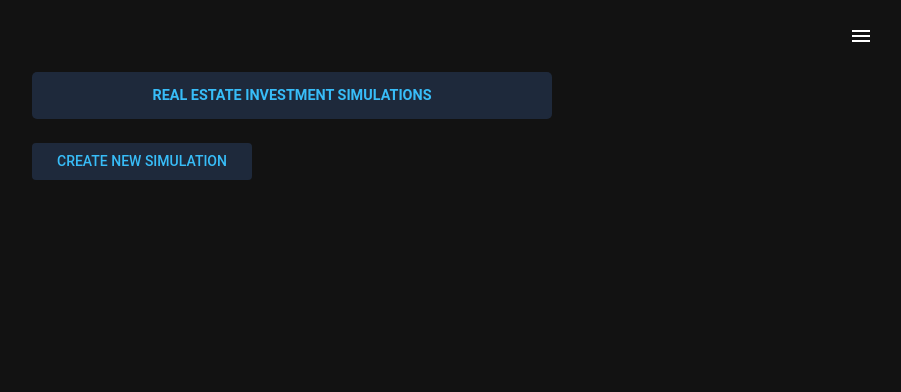
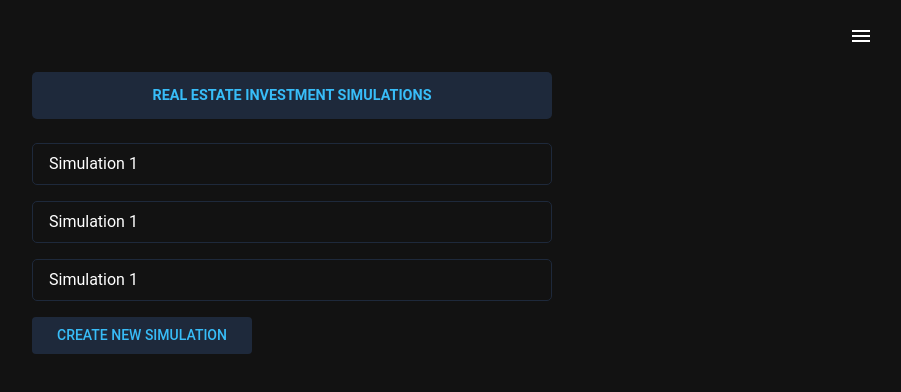
Before and after one commit to WilliamWauters/Investing, a Next.js app: page /RealEstate/SimulationList in a window 1280 px wide. Shown: the top 392 px of the page, without its empty margins (348-1249 px from the left). Built offline with nearby package versions, Linux system fonts and the light colour scheme.

Commit message:
Addapt Folder Structure

```diff
--- a/src/pages/RealEstate/SimulationForm.tsx
+++ b/src/pages/RealEstate/SimulationForm.tsx
@@ -2,7 +2,7 @@ import Page from "../../components/layout/Page";
 import Head from "next/head";
 import React from "react";
 import { RealEstateFormProvider } from "@/contexts/RealEstateFormContext";
-import RealEstateFormStepper from "@/components/forms/realEstate/RealEstateFormStepper";
+import RealEstateFormStepper from "@/pages/RealEstate/components/RealEstateFormStepper";
 
 export default function RealEstate() {
   return (
--- a/src/pages/RealEstate/SimulationList.tsx
+++ b/src/pages/RealEstate/SimulationList.tsx
@@ -5,6 +5,7 @@ import React from "react";
 import { RealEstateFormProvider } from "@/contexts/RealEstateFormContext";
 import { Box, Button, ListItemButton, ListItemText } from "@mui/material";
 import FormPaneHeader from "@/components/content/FormPaneHeader";
+import SimulationList from "./components/SimulationList";
 
 export default function RealEstate() {
   const router = useRouter();
@@ -19,6 +20,9 @@ export default function RealEstate() {
         <Page>
           <RealEstateFormProvider>
             <FormPaneHeader title="Real Estate Investment Simulations" />
+            <SimulationList />
+            <SimulationList />
+            <SimulationList />
             <Box
               sx={{
                 display: "flex",
--- a/src/components/forms/realEstate/RealEstateResults/RealEstateResultsForm.tsx
+++ b/src/pages/RealEstate/components/RealEstateResultsForm.tsx
@@ -1,7 +1,7 @@
 import FormPaneHeader from "@/components/content/FormPaneHeader";
-import FinancialSituationResults from "../FinancialSituation/FinancialSituationResults";
-import RealEstateSituationResults from "../HouseSituation/HouseSituationResults";
-import PersonalSituationResults from "../PersonalSituation/PersonalSituationResults";
+import FinancialSituationResults from "./FinancialSituationResults";
+import RealEstateSituationResults from "./HouseSituationResults";
+import PersonalSituationResults from "./PersonalSituationResults";
 
 const RealEstateResultsForm = () => {
   return (
--- a/src/pages/RealEstate/components/SimulationList.tsx
+++ b/src/pages/RealEstate/components/SimulationList.tsx
@@ -0,0 +1,25 @@
+import React from "react";
+import { Box } from "@mui/material";
+
+export default function SimulationList() {
+  return (
+    <>
+      <Box
+        sx={{
+          py: 1,
+          px: 2,
+          mx: 2,
+          my: 1,
+          border: 1,
+          borderRadius: "5px",
+          borderColor: "#1E293B",
+          "&:hover": {
+            borderColor: "primary.main",
+          },
+        }}
+      >
+        Simulation 1
+      </Box>
+    </>
+  );
+}
--- a/src/components/forms/realEstate/FinancialSituation/FinancialSituationForm.tsx
+++ b/src/pages/RealEstate/components/forms/FinancialSituationForm.tsx
@@ -5,7 +5,7 @@ import SelectField from "@/components/inputs/SelectField";
 import { useRealEstateForm } from "@/contexts/RealEstateFormContext";
 import { creditDurations } from "@/utils/enums/CreditDuration";
 import { Fade } from "@mui/material";
-import FinancialSituationResults from "./FinancialSituationResults";
+import FinancialSituationResults from "../FinancialSituationResults";
 
 const FinancialSituationForm = () => {
   const {
--- a/src/components/forms/realEstate/HouseSituation/HouseSituationForm.tsx
+++ b/src/pages/RealEstate/components/forms/HouseSituationForm.tsx
@@ -2,7 +2,7 @@ import { useRealEstateForm } from "@/contexts/RealEstateFormContext";
 import FormPaneHeader from "@/components/content/FormPaneHeader";
 import MoneyField from "@/components/inputs/MoneyField";
 import SelectField from "@/components/inputs/SelectField";
-import RealEstateSituationResults from "./HouseSituationResults";
+import RealEstateSituationResults from "../HouseSituationResults";
 import { taxationRegimes } from "@/utils/enums/TaxationRegime";
 import { locations } from "@/utils/enums/Location";
 import { Fade } from "@mui/material";
--- a/src/components/forms/realEstate/PersonalSituation/PersonalSituationForm.tsx
+++ b/src/pages/RealEstate/components/forms/PersonalSituationForm.tsx
@@ -10,7 +10,7 @@ import AddIcon from "@mui/icons-material/Add";
 import RemoveIcon from "@mui/icons-material/Remove";
 import Typography from "@mui/material/Typography";
 import { TransitionGroup } from "react-transition-group";
-import PersonalSituationResults from "./PersonalSituationResults";
+import PersonalSituationResults from "../PersonalSituationResults";
 
 interface RenderItemOptions {
   i: number;
```
Also changed, not shown: src/pages/RealEstate/components/forms/RealEstateFormStepper.tsx (renamed from src/components/forms/realEstate/RealEstateFormStepper.tsx, +7 -7 lines), src/pages/calculators/RealEstate.tsx (deleted, +0 -24 lines), src/pages/RealEstate/components/FinancialSituationResults.tsx (renamed from src/components/forms/realEstate/FinancialSituation/FinancialSituationResults.tsx), src/pages/RealEstate/components/HouseSituationResults.tsx (renamed from src/components/forms/realEstate/HouseSituation/HouseSituationResults.tsx), src/pages/RealEstate/components/PersonalSituationResults.tsx (renamed from src/components/forms/realEstate/PersonalSituation/PersonalSituationResults.tsx).
